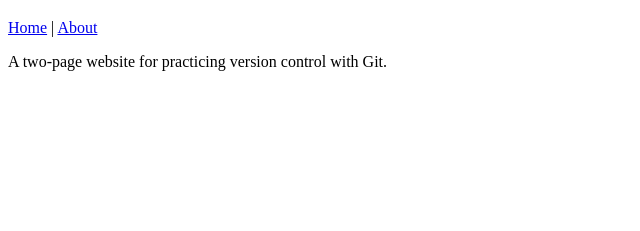
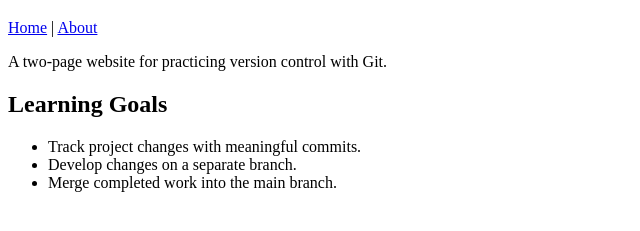
Before and after one commit to arnav-yadav/git-workflow-assignment, a plain HTML site: page about.html in a window 1280 px wide. Shown: the part 61-292 px from the top of the page, without its empty margins (0-640 px from the left). Drawn offline with Linux system fonts and the light colour scheme.

Commit message:
Add Git learning goals on feature branch

```diff
--- a/about.html
+++ b/about.html
@@ -12,6 +12,14 @@
   </header>
   <main>
     <p>A two-page website for practicing version control with Git.</p>
+    <section>
+      <h2>Learning Goals</h2>
+      <ul>
+        <li>Track project changes with meaningful commits.</li>
+        <li>Develop changes on a separate branch.</li>
+        <li>Merge completed work into the main branch.</li>
+      </ul>
+    </section>
   </main>
 </body>
 </html>
```
